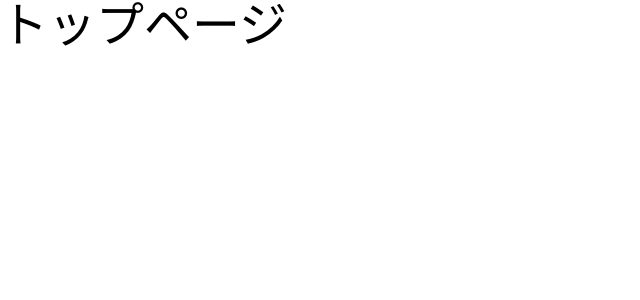
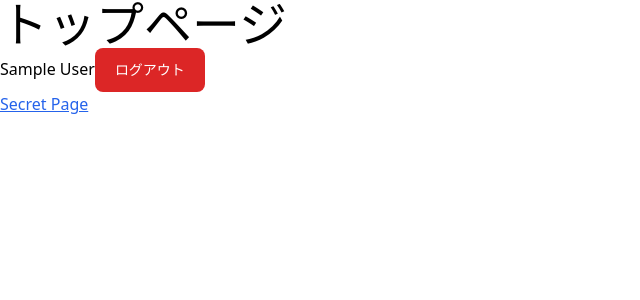
Before and after one commit to Tebaeleven/nextjs-saastest, a Next.js app: page / in a window 1280 px wide. Shown: the top 300 px of the page, without its empty margins (0-640 px from the left). Built offline with nearby package versions, Linux system fonts and the light colour scheme; no server answers; sample sign-in values are in the browser's storage.

Commit message:
secretページの追加, スタイルの調整

```diff
--- a/pages/auth/signin.tsx
+++ b/pages/auth/signin.tsx
@@ -10,16 +10,16 @@ const SignIn = ({
                 Object.values(providers).map((provider) => {
                     if (provider.name === "GitHub") {
                         return (
-                            <div key={provider.id}>
-                                <button onClick={() => signIn(provider.id)}>
+                            <div key={provider.id} className="m-5">
+                                <button onClick={() => signIn(provider.id)} className="text-white bg-gray-600 hover:bg-gray-700 rounded-lg text-sm px-5 py-3">
                                     Sign in with {provider.name}
                                 </button>
                             </div>
                         );
                     } else if(provider.name === "Google") {
                         return (
-                            <div key={provider.id}>
-                                <button onClick={() => signIn(provider.id)}>
+                            <div key={provider.id} className="m-5">
+                                <button onClick={() => signIn(provider.id)} className="text-white bg-blue-600 hover:bg-blue-700 rounded-lg text-sm px-5 py-3">
                                     Sign in with {provider.name}
                                 </button>
                             </div>
--- a/pages/index.tsx
+++ b/pages/index.tsx
@@ -1,12 +1,33 @@
-import Image from 'next/image'
-import { Inter } from 'next/font/google'
-
-const inter = Inter({ subsets: ['latin'] })
+import Link from "next/link";
+import { signOut, useSession } from "next-auth/react";
 
 export default function Home() {
-  return (
-    <main>
-      <h1 className='text-5xl'>トップページ</h1>
-    </main>
-  )
+    const { data, status } = useSession();
+
+    return (
+        <main>
+            <h1 className="text-5xl">トップページ</h1>
+
+            {data?.user?.name ? (
+              data?.user?.name
+            ) : (
+                <button className="text-white bg-blue-600 hover:bg-blue-700 rounded-lg text-sm px-5 py-3">
+                    <Link href="/auth/signin">ログイン</Link>
+                </button>
+            )}
+
+            {status === "authenticated" && (
+                <button
+                    className="text-white bg-red-600 hover:bg-red-700 rounded-lg text-sm px-5 py-3"
+                    onClick={() => signOut()}
+                >
+                    ログアウト
+                </button>
+            )}
+
+            <Link href="/secret" className="font-medium text-blue-600 dark:text-blue-500 underline">
+              <p className="">Secret Page</p>
+            </Link>
+        </main>
+    );
 }
--- /dev/null
+++ b/pages/secret.tsx
@@ -0,0 +1,8 @@
+import React from "react";
+
+const Secret = () => {
+    return <p className="text-4xl">Secret:認証が必要なページ</p>;
+};
+
+export default Secret;
+Secret.requireAuth = true;
```
